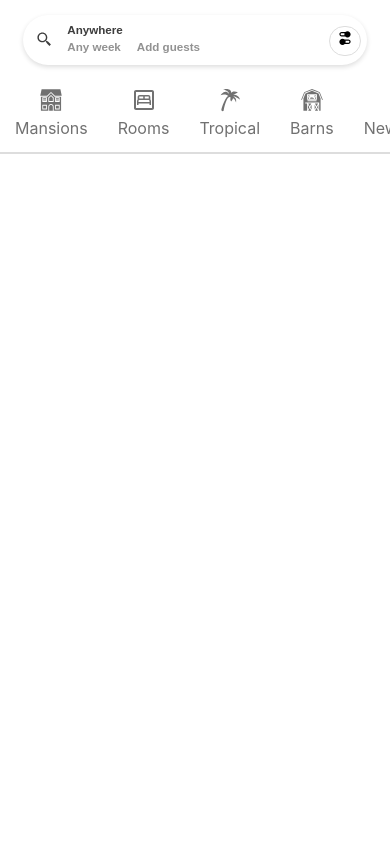
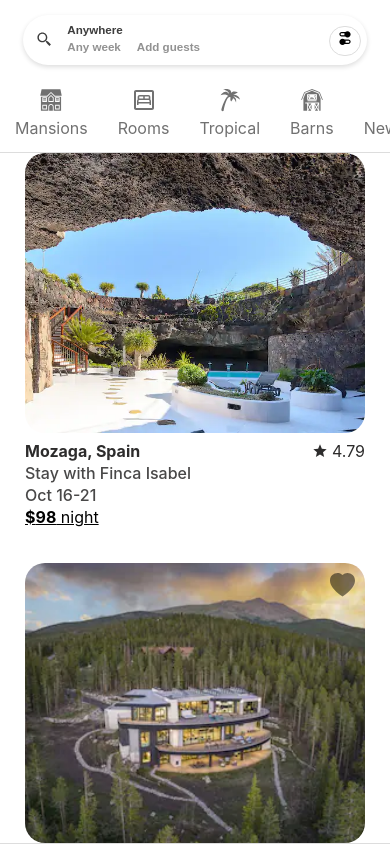
Before and after one commit to Ericademola/airbnb_clone, a React (Create React App) app: page /Trendings/Amazing_pools in a window 390 px wide. Shown: the top 845 px of the page. Built offline with nearby package versions, Linux system fonts and the light colour scheme; some icons are missing; the HTML template or start-up script is replaced by a standard one.

Commit message:
mobile view grid display done

```diff
--- a/src/shared-components/DisplayGrid.css
+++ b/src/shared-components/DisplayGrid.css
@@ -9,10 +9,6 @@
 .gridItem {
     background-color: rgba(255, 255, 255, 0.8);
     height: 380px;
-}
-
-.heart {
-    justify-self: self-end;
 }
 
 .location {
@@ -45,13 +41,25 @@
 }
 
 @media screen and (max-width: 576px) {
+
     .trendGridContainer {
-        display: none;
+        display: grid;
+        gap: 30px 21px;
+        grid-template-columns: auto;
+        padding: 0 25px;
+        background-color: rgba(255, 255, 255, 0.8);
     }
+
 }
 
 @media screen and (min-width: 577px) and (max-width: 768px) {
+
     .trendGridContainer {
-        display: none;
+        display: grid;
+        gap: 30px 21px;
+        grid-template-columns: auto auto;
+        padding: 0 25px;
+        background-color: rgba(255, 255, 255, 0.8);
     }
+
 }
```
